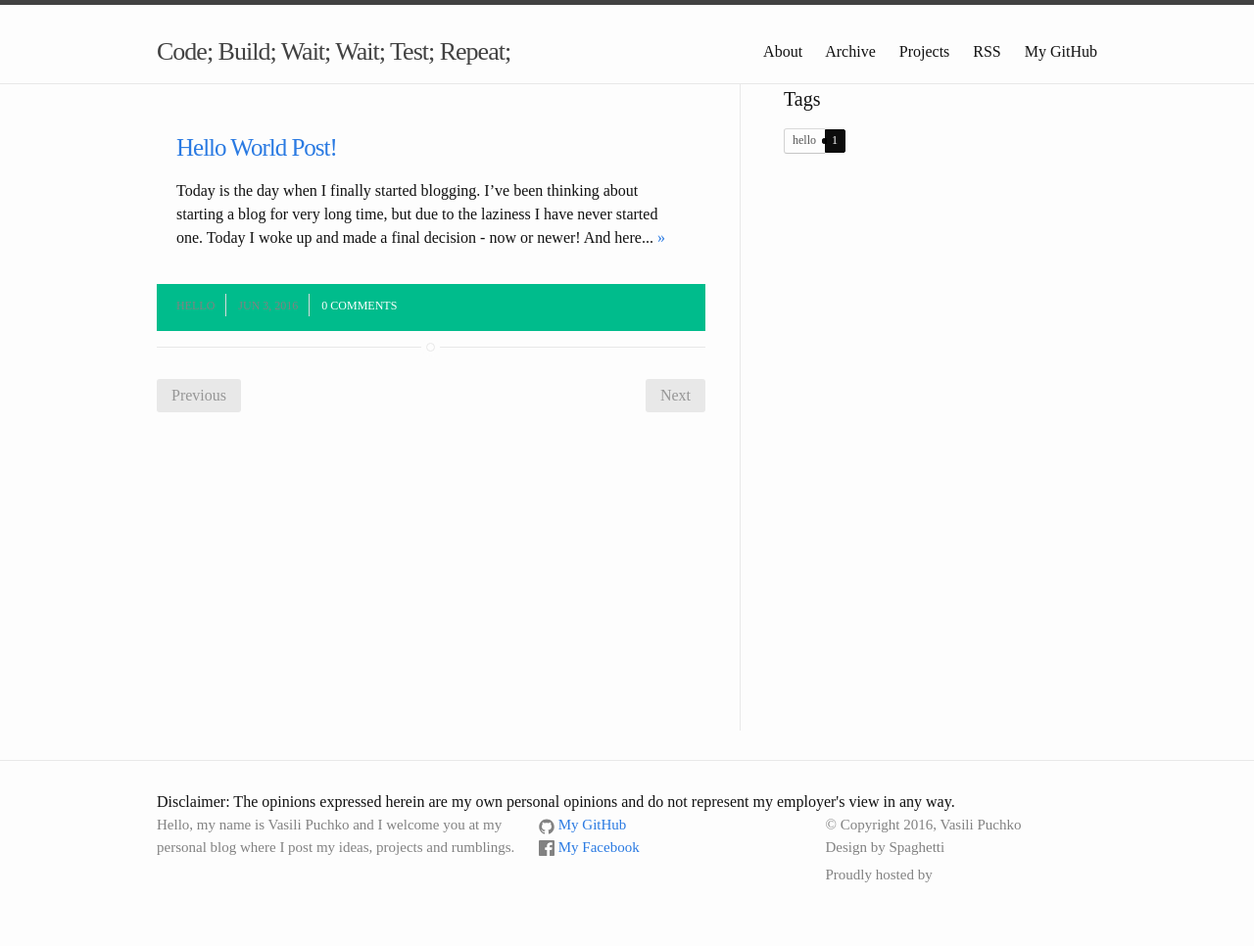
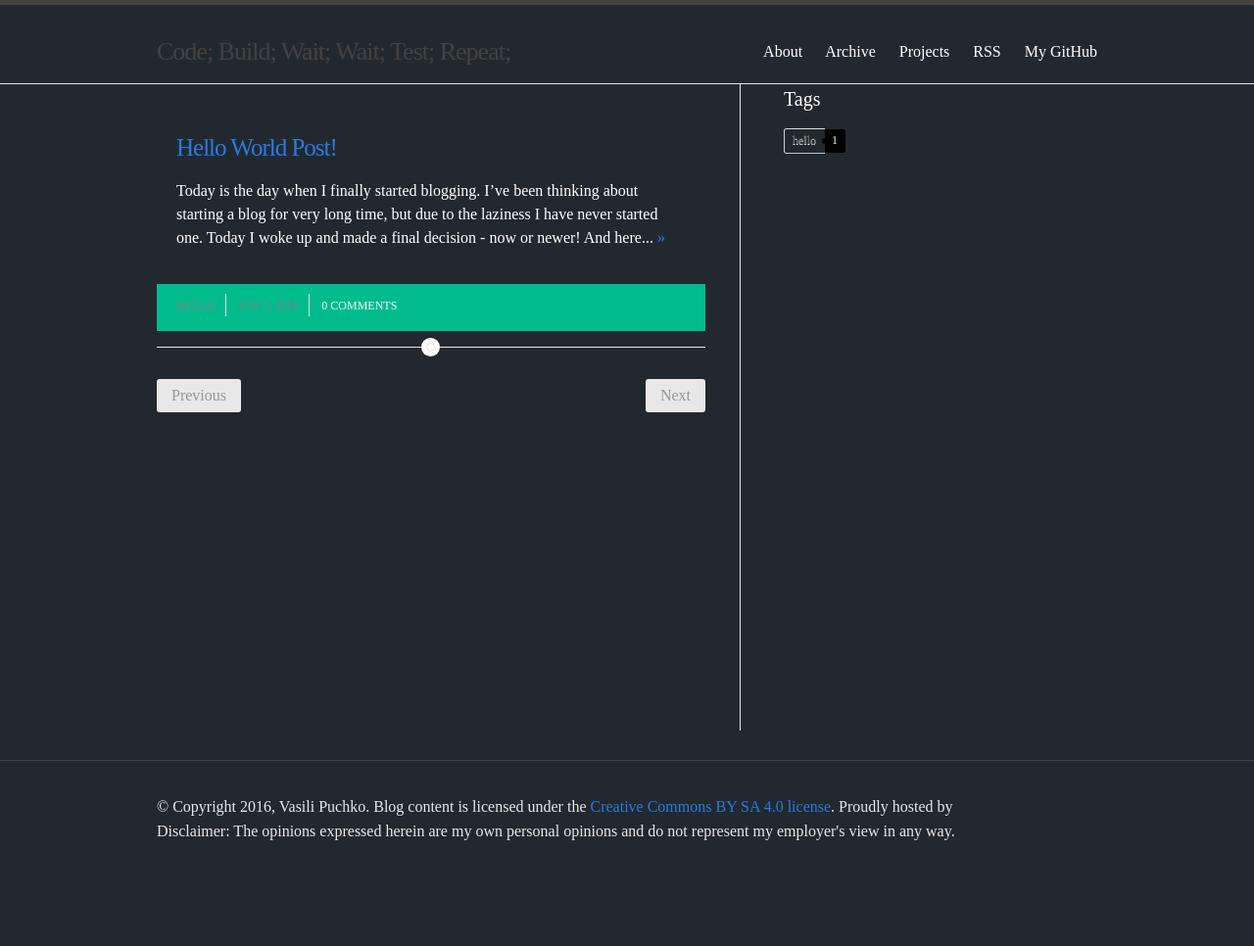
Before and after one commit to zihotki/zihotki.github.com, a Jekyll site: the page built from index.html, in a window 1280 px wide. Shown: the whole page at 98% size. Built offline with Jekyll 4.4.1, drawn with Linux system fonts in a browser that asks for light colours; nearby versions of some CDN libraries; some web fonts are replaced; the list of posts is cut into pages by our own code; comment, search, counter and statistics services are not loaded; a style sheet for code colours, icons or effects is not loaded; after the commit the page ends 900 px from its top, so only the background shows below that.

Commit message:
some more cleanup and footer updates

```diff
--- a/Gemfile
+++ b/Gemfile
@@ -1,4 +1,5 @@
 source 'https://rubygems.org'
+gem 'wdm', '~> 0.1.1' if Gem.win_platform?
 gem 'thor'
 gem 'stringex'
 gem 'jekyll-paginate'
--- a/_includes/footer.html
+++ b/_includes/footer.html
@@ -1,45 +1,16 @@
 <footer class="site-footer">
   <div class="wrapper">
-    <div class="disclaimer">
-      Disclaimer: The opinions expressed herein are my own personal opinions and do not represent my employer's view in any way.
-    </div>
-    <div class="footer-col-wrapper">
-      <div class="footer-col footer-col-1">
-        {{ site.description }}
-      </div>
-      <div class="footer-col footer-col-2">
-        <ul class="social-media-list">
-          {% if site.github_username %}
-          <li>
-            {% include icon-github.html username=site.github_username %}
-          </li>
-          {% endif %}
-
-          {% if site.facebook_username %}
-          <li>
-            {% include icon-facebook.html site=site %}
-          </li>
-          {% endif %}
-
-          {% if site.twitter_username %}
-          <li>
-            {% include icon-twitter.html username=site.twitter_username %}
-          </li>
-          {% endif %}
-        </ul>
-      </div>
-      <div class="footer-col footer-col-3">
-        <ul class="contact-list">
-          <li>© Copyright 2016, Vasili Puchko</li>
-          <li>Design by Spaghetti</li>
-          <li>Proudly hosted by <a href="https://pages.github.com/" target="_blank"><span class="octicon octicon-logo-github" style="color: #828282;
-    position: relative;
-    top: 4px;
-    left: 3px;
-    font-size: 20px;"></span></a></li>
-        </ul>
-      </div>
-    </div>
+    <p>
+      © Copyright 2016, Vasili Puchko. Blog content is licensed under the <a rel="license" href="http://creativecommons.org/licenses/by-sa/4.0/">Creative Commons BY SA 4.0 license</a>.
+          Proudly hosted by <a href="https://pages.github.com/" target="_blank"><span class="octicon octicon-logo-github" style="color: #828282;
+      position: relative;
+      top: 4px;
+      left: 3px;
+      font-size: 20px;"></span></a>
+    </p>
+    <p>
+        Disclaimer: The opinions expressed herein are my own personal opinions and do not represent my employer's view in any way.
+    </p>
   </div>
 </footer>
 
--- a/_sass/_layout.scss
+++ b/_sass/_layout.scss
@@ -134,70 +134,14 @@
  * Site footer
  */
 .site-footer {
-    border-top: 1px solid $grey-color-light;
+    border-top: 1px solid $site-footer-top-border-color;
     padding: $spacing-unit 0;
-}
 
-.footer-heading {
-    font-size: 18px;
-    margin-bottom: $spacing-unit / 2;
-}
-
-.contact-list,
-.social-media-list {
-    list-style: none;
-    margin-left: 0;
-}
-
-.footer-col-wrapper {
-    font-size: 15px;
-    color: $grey-color;
-    margin-left: -$spacing-unit / 2;
-    @extend %clearfix;
-}
-
-.footer-col {
-    float: left;
-    margin-bottom: $spacing-unit / 2;
-    padding-left: $spacing-unit / 2;
-}
-
-.footer-col-1 {
-    width: -webkit-calc(40% - (30px / 2));
-    width: calc(40% - (30px / 2));
-}
-
-.footer-col-2 {
-    width: -webkit-calc(30% - (30px / 2));
-    width: calc(30% - (30px / 2));
-}
-
-.footer-col-3 {
-    width: -webkit-calc(45% - (30px / 2));
-    width: calc(30% - (30px / 2));
-}
-
-@include media-query($on-laptop) {
-    .footer-col-1,
-    .footer-col-2 {
-        width: -webkit-calc(50% - (#{$spacing-unit} / 2));
-        width:         calc(50% - (#{$spacing-unit} / 2));
-    }
-
-    .footer-col-3 {
-        width: -webkit-calc(100% - (#{$spacing-unit} / 2));
-        width:         calc(100% - (#{$spacing-unit} / 2));
+    p {
+      margin-bottom:0;
+      color: $grey-color-light;
     }
 }
-
-@include media-query($on-palm) {
-    .footer-col {
-        float: none;
-        width: -webkit-calc(100% - (#{$spacing-unit} / 2));
-        width:         calc(100% - (#{$spacing-unit} / 2));
-    }
-}
-
 
 
 /**
--- a/assets/css/main.scss
+++ b/assets/css/main.scss
@@ -14,13 +14,15 @@ $base-line-height: 1.5;
 
 $spacing-unit:     30px;
 
-$text-color:       #111;
-$background-color: #fdfdfd;
+$text-color:       #fff;
+$background-color: #22292e;
 $brand-color:      #2a7ae2;
 
 $grey-color:       #828282;
 $grey-color-light: lighten($grey-color, 40%);
 $grey-color-dark:  darken($grey-color, 25%);
+$site-footer-top-border-color: darken($grey-color, 25%);
+
 
 // Width of the content area
 $content-width:    1000px;
```
Also changed, not shown: Gemfile.lock.
